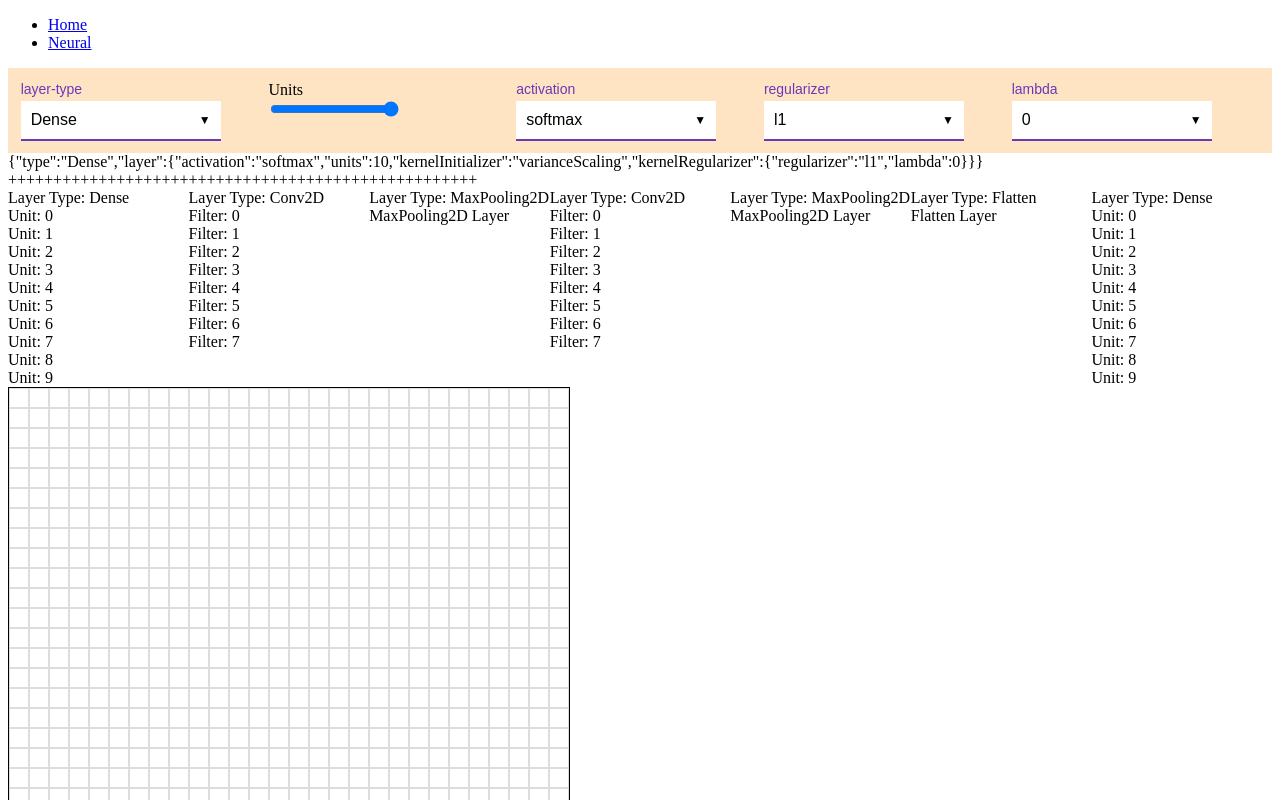
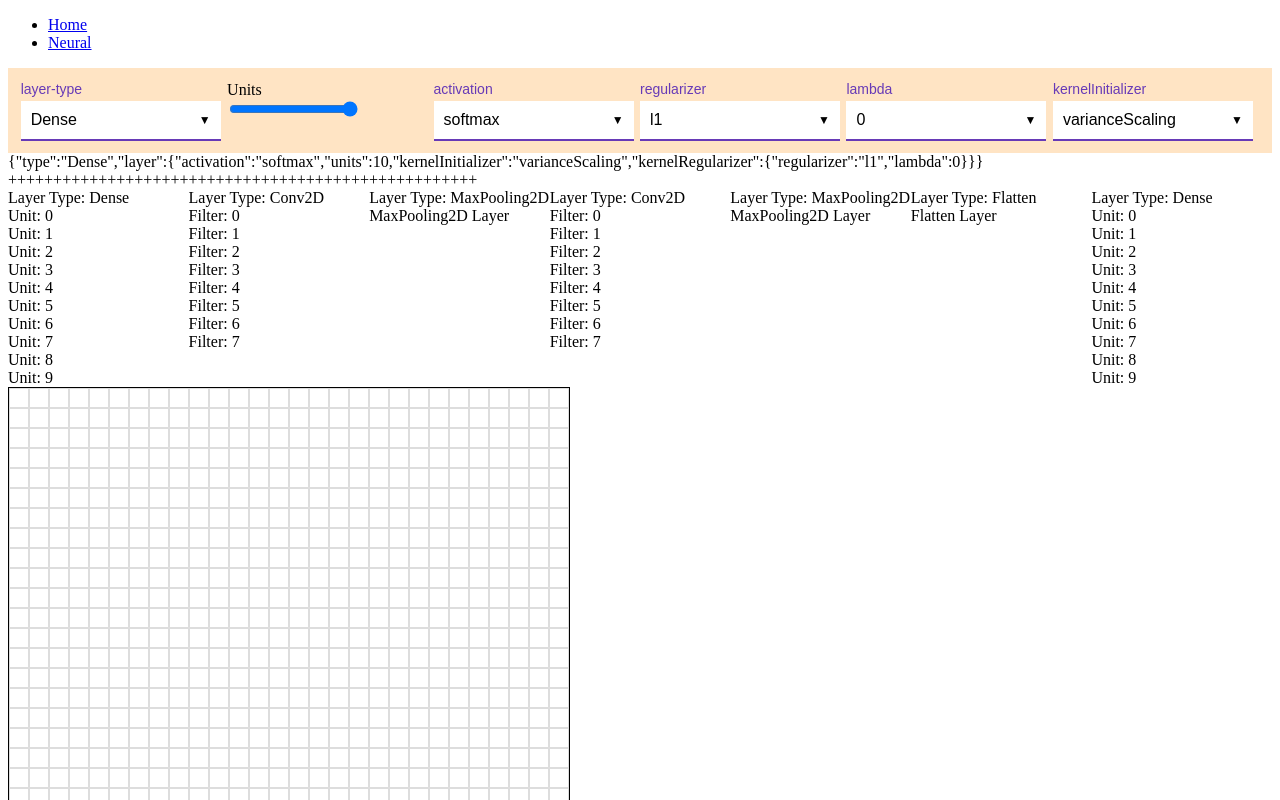
Before and after one commit to Jaewon-Kim13/React_Tensorflow_Frontend, a React (Vite) app: page /neural in a window 1280 px wide. Shown: the top 800 px of the page. Built offline with nearby package versions, Linux system fonts and the light colour scheme.

Commit message:
added kernelInitializer and kernelInitializerList to the parameters and constants

```diff
--- a/src/components/Neural_Components/NeuralVisual.css
+++ b/src/components/Neural_Components/NeuralVisual.css
@@ -1,3 +1,3 @@
-.Network > div{
+.Network > *{
     border-color: red;
 }
--- a/src/components/Neural_Components/ParameterForum.tsx
+++ b/src/components/Neural_Components/ParameterForum.tsx
@@ -12,6 +12,7 @@ import {
 	defaultFlatten,
 	defaultMaxPooling2D,
 	defaultDense,
+	kernelInitializerList,
 } from "../../scripts/NeuralScripts";
 
 import DropdownMenu from "../DropdownMenu";
@@ -77,6 +78,12 @@ function ParamaterForum({ layers, setLayers, layerIndex }: Props) {
 		setLayers(layersCopy);
 	};
 
+	const updateInitializer = (item: string) => {
+		const layersCopy = [...layers];
+		layersCopy[layerIndex].layer = updateLayer(layersCopy[layerIndex].layer, "kernelInitializer", item);
+		setLayers(layersCopy);
+	};
+
 	const updateLambda = (item: number) => {
 		const kernelRegularizer = { ...getProp("kernelRegularizer") };
 		kernelRegularizer.lambda = item;
@@ -107,7 +114,7 @@ function ParamaterForum({ layers, setLayers, layerIndex }: Props) {
 	};
 
 	const getGridSpacing = () => {
-		let num: number = Object.keys(layers[layerIndex].layer).length + 1;
+		let num: number = Object.keys(layers[layerIndex].layer).length + 2;
 		let temp: string = "";
 		let size: number = 100 / num;
 		for (let i = 0; i < num; i++) {
@@ -194,6 +201,12 @@ function ParamaterForum({ layers, setLayers, layerIndex }: Props) {
 							items={lambdaList}
 							state={getProp("kernelRegularizer").lambda}
 						/>
+						<DropdownMenu
+							label={"kernelInitializer"}
+							items={kernelInitializerList}
+							setState={updateInitializer}
+							state={getProp("kernelInitializer")}
+						/>
 					</>
 				)}
 				{layers[layerIndex].type == "MaxPooling2D" && (
--- a/src/scripts/NeuralScripts.ts
+++ b/src/scripts/NeuralScripts.ts
@@ -39,6 +39,7 @@ export interface DenseLayer {
 	activation: string;
 	units: number;
 	kernelRegularizer: { regularizer: string; lambda: number } | any;
+	kernelInitializer: string;
 }
 export interface Conv2DLayer {
 	kernelSize: number; //window size, so if 5, then the window is 5x5
@@ -81,6 +82,23 @@ export const activationList = [
 ];
 export const regularizerList = ["l1", "l2", "l1l2"];
 export const lambdaList = [0.0, 0.001, 0.01, 0.05, 0.1, 0.2, 0.3];
+export const kernelInitializerList = [
+	"constant",
+	"glorotNormal",
+	"glorotUniform",
+	"heNormal",
+	"heUniform",
+	"identity",
+	"leCunNormal",
+	"leCunUniform",
+	"ones",
+	"orthogonal",
+	"randomNormal",
+	"randomUniform",
+	"truncatedNormal",
+	"varianceScaling",
+	"zeros",
+];
 
 type LayerType = DenseLayer | Conv2DLayer | MaxPooling2D | Flatten;
 export function updateLayer<T extends LayerType>(layer: T, prop: string, value: any) {
```
